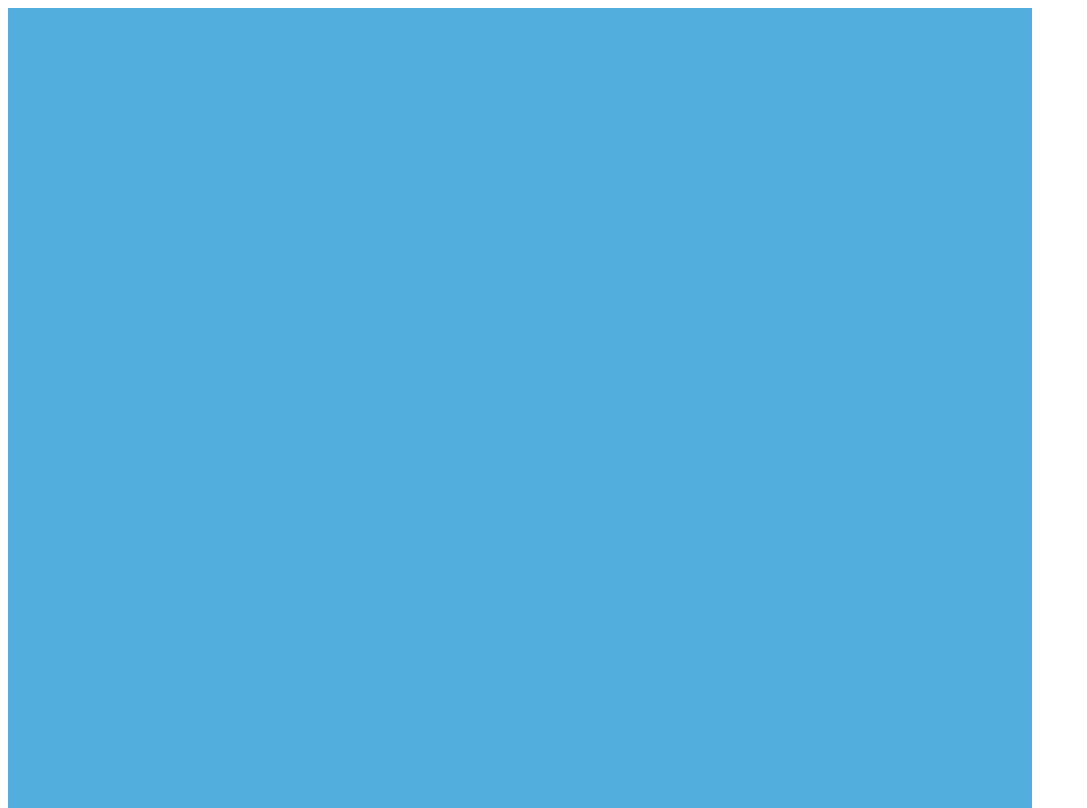
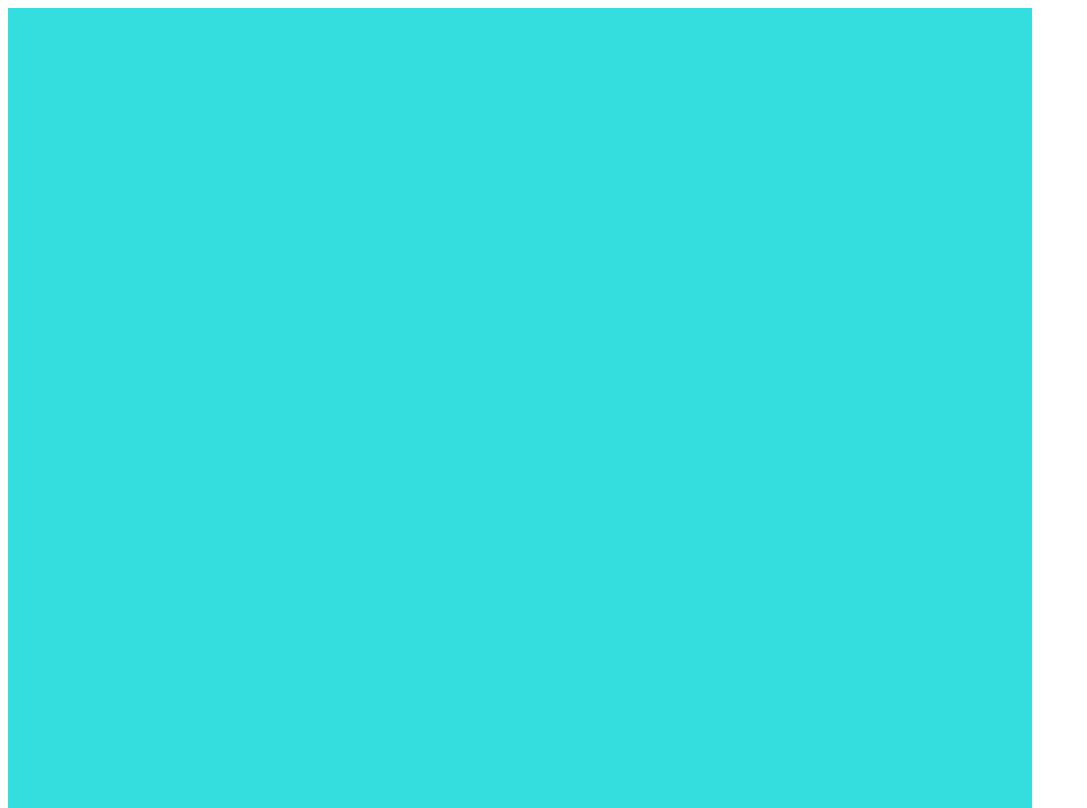
Before and after one commit to liaoxiaomin520/liaoxiaomin520.github.io, a plain HTML site: page index.html in a window 1280 px wide. Shown: the whole page, without its empty margins (0-1087 px from the left). Drawn offline with Linux system fonts and the light colour scheme.

Commit message:
Update index.html

```diff
--- a/index.html
+++ b/index.html
@@ -9,7 +9,7 @@
           position: absolute;
           width:1024px;
           height:100%;
-          background:#52afdd;}
+          background:#3dd;}
 </style>
 </head>
 <body>
```
